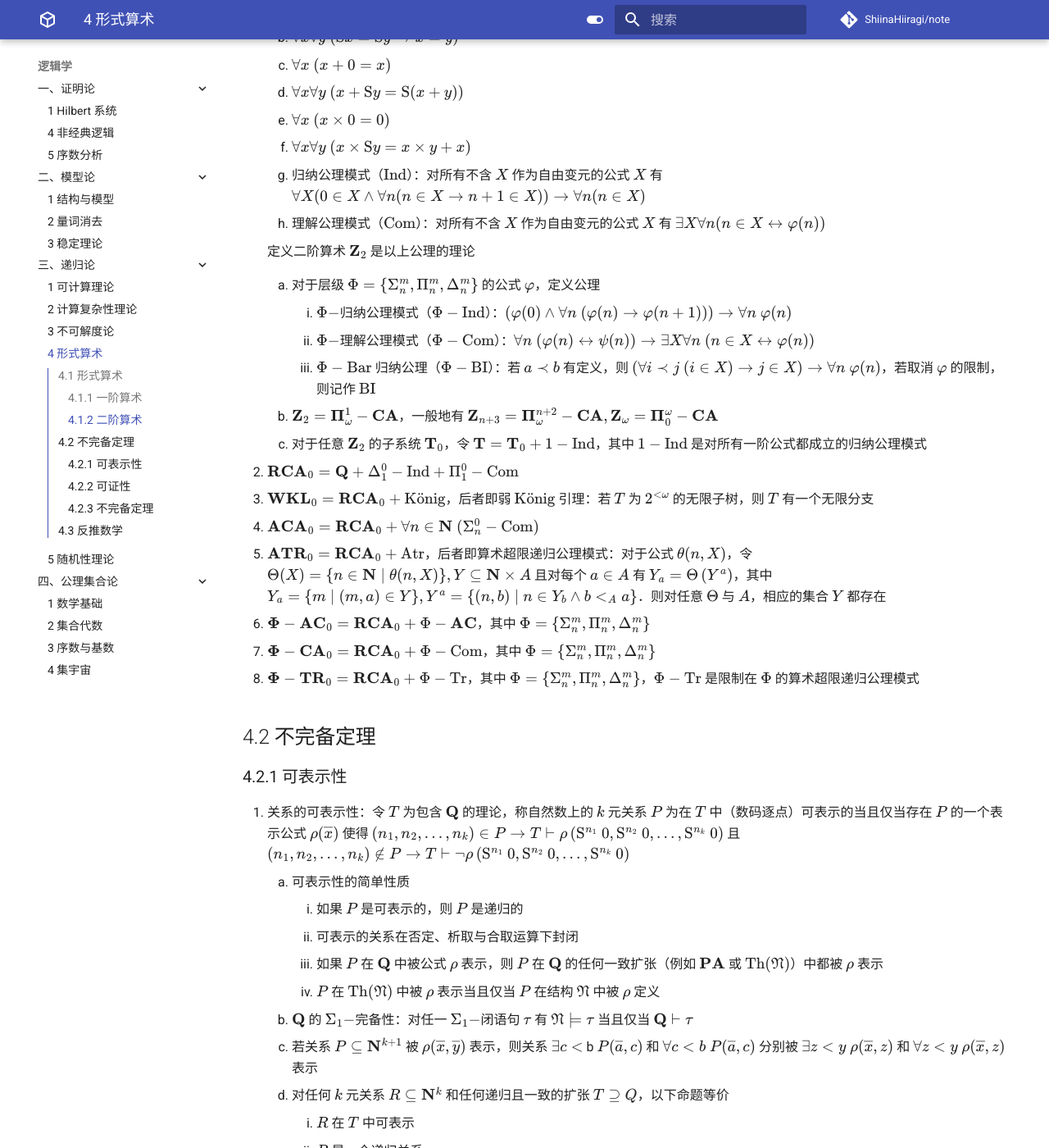
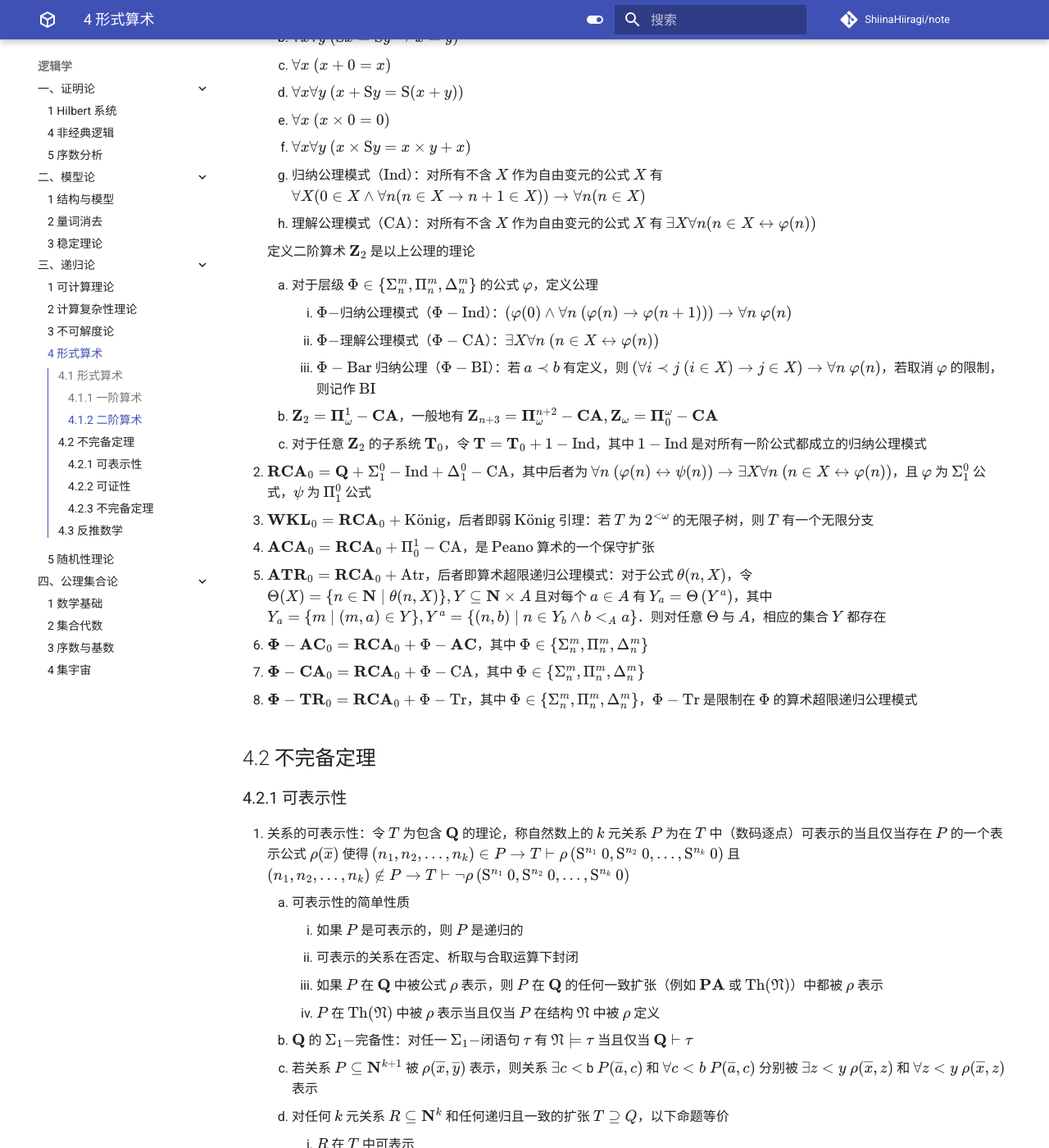
Before and after one commit to ShiinaHiiragi/note, an MkDocs documentation site: the page built from docs/logic/rec/arith.md, in a window 1280 px wide and 1400 px high, scrolled down 2233 px. Shown: the whole window at 82% size. Built offline with MkDocs 1.6.1 and Material for MkDocs 9.7.7, drawn with Linux system fonts in a browser that asks for light colours; comment, search, counter and statistics services are not loaded; some of the changed text lies outside the part shown.

Commit message:
change z2

```diff
--- a/docs/logic/rec/arith.md
+++ b/docs/logic/rec/arith.md
@@ -73,25 +73,25 @@
     5. $\forall x \ (x \times 0 = 0)$
     6. $\forall x \forall y \ (x \times \mathrm{S} y = x \times y+x)$
     7. 归纳公理模式（$\mathrm{Ind}$）：对所有不含 $X$ 作为自由变元的公式 $X$ 有 $\forall X(0 \in X \wedge \forall n(n \in X \rightarrow n+1 \in X)) \rightarrow \forall n(n \in X)$
-    8. 理解公理模式（$\mathrm{Com}$）：对所有不含 $X$ 作为自由变元的公式 $X$ 有 $\exists X \forall n(n \in X \leftrightarrow \varphi(n))$
+    8. 理解公理模式（$\mathrm{CA}$）：对所有不含 $X$ 作为自由变元的公式 $X$ 有 $\exists X \forall n(n \in X \leftrightarrow \varphi(n))$
 
     定义二阶算术 $\mathbf{Z}_2$ 是以上公理的理论
 
-    1. 对于层级 $\Phi = \{\Sigma_{n}^{m}, \Pi_{n}^{m}, \Delta_{n}^{m}\}$ 的公式 $\varphi$，定义公理
+    1. 对于层级 $\Phi \in \{\Sigma_{n}^{m}, \Pi_{n}^{m}, \Delta_{n}^{m}\}$ 的公式 $\varphi$，定义公理
         1. $\Phi-$归纳公理模式（$\Phi-\mathrm{Ind}$）：$(\varphi(0) \wedge \forall n \ (\varphi(n) \rightarrow \varphi(n+1))) \rightarrow \forall n \ \varphi(n)$
-        2. $\Phi-$理解公理模式（$\Phi-\mathrm{Com}$）：$\forall n \ (\varphi(n) \leftrightarrow \psi(n)) \rightarrow \exists X \forall n \ (n \in X \leftrightarrow \varphi(n))$
+        2. $\Phi-$理解公理模式（$\Phi-\mathrm{CA}$）：$\exists X \forall n \ (n \in X \leftrightarrow \varphi(n))$
         3. $\Phi-\text{Bar}$ 归纳公理（$\Phi-\mathrm{BI}$）：若 $a \prec b$ 有定义，则 $(\forall i \prec j \ (i \in X) \to j \in X) \to \forall n \ \varphi(n)$，若取消 $\varphi$ 的限制，则记作 $\mathrm{BI}$
 
     2. $\mathbf{Z}_2 = \mathbf{\Pi}_\omega^1-\mathbf{CA}$，一般地有 $\mathbf{Z}_{n+3} = \mathbf{\Pi}_\omega^{n+2}-\mathbf{CA}, \mathbf{Z}_\omega = \mathbf{\Pi}_0^\omega-\mathbf{CA}$
     3. 对于任意 $\mathbf{Z}_2$ 的子系统 $\mathbf{T}_0$，令 $\mathbf{T} = \mathbf{T}_0 + \mathrm{1-Ind}$，其中 $\mathrm{1-Ind}$ 是对所有一阶公式都成立的归纳公理模式
 
-2. $\mathbf{RCA}_0 = \mathbf{Q} + \Delta_1^0-\mathrm{Ind} + \Pi_1^0-\mathrm{Com}$
+2. $\mathbf{RCA}_0 = \mathbf{Q} + \Sigma_1^0-\mathrm{Ind} + \Delta_1^0-\mathrm{CA}$，其中后者为 $\forall n \ (\varphi(n) \leftrightarrow \psi(n)) \rightarrow \exists X \forall n \ (n \in X \leftrightarrow \varphi(n))$，且 $\varphi$ 为 $\Sigma_1^0$ 公式，$\psi$ 为 $\Pi_1^0$ 公式
 3. $\mathbf{WKL}_0 = \mathbf{RCA}_0 + \text{K}\ddot{\mathrm o}\text{nig}$，后者即弱 $\text{K}\ddot{\mathrm o}\text{nig}$ 引理：若 $T$ 为 $2^{<\omega}$ 的无限子树，则 $T$ 有一个无限分支
-4. $\mathbf{ACA}_0 = \mathbf{RCA}_0 + \forall n \in \mathbf{N} \ (\Sigma_n^0-\mathrm{Com})$
+4. $\mathbf{ACA}_0 = \mathbf{RCA}_0 + \Pi_0^1-\mathrm{CA}$，是 $\text{Peano}$ 算术的一个保守扩张
 5. $\mathbf{ATR}_0 = \mathbf{RCA}_0 + \mathrm{Atr}$，后者即算术超限递归公理模式：对于公式 $\theta(n, X)$，令 $\Theta(X)=\{n \in \mathbf{N} \mid \theta(n, X)\}, Y \subseteq \mathbf{N} \times A$ 且对每个 $a \in A$ 有 $Y_{a}=\Theta\left(Y^{a}\right)$，其中 $Y_{a}=\{m \mid (m, a) \in Y\}, Y^{a}=\left\{(n, b) \mid n \in Y_{b} \wedge b<_{A} a\right\}$．则对任意 $\Theta$ 与 $A$，相应的集合 $Y$ 都存在
-6. $\mathbf{\Phi}-\mathbf{AC}_0 = \mathbf{RCA}_0 + \Phi-\mathbf{AC}$，其中 $\Phi = \{\Sigma_{n}^{m}, \Pi_{n}^{m}, \Delta_{n}^{m}\}$
-7. $\mathbf{\Phi}-\mathbf{CA}_0 = \mathbf{RCA}_0 + \Phi-\mathrm{Com}$，其中 $\Phi = \{\Sigma_{n}^{m}, \Pi_{n}^{m}, \Delta_{n}^{m}\}$
-8. $\mathbf{\Phi}-\mathbf{TR}_0 = \mathbf{RCA}_0 + \Phi-\mathrm{Tr}$，其中 $\Phi = \{\Sigma_{n}^{m}, \Pi_{n}^{m}, \Delta_{n}^{m}\}$，$\Phi-\mathrm{Tr}$ 是限制在 $\Phi$ 的算术超限递归公理模式
+6. $\mathbf{\Phi}-\mathbf{AC}_0 = \mathbf{RCA}_0 + \Phi-\mathbf{AC}$，其中 $\Phi \in \{\Sigma_{n}^{m}, \Pi_{n}^{m}, \Delta_{n}^{m}\}$
+7. $\mathbf{\Phi}-\mathbf{CA}_0 = \mathbf{RCA}_0 + \Phi-\mathrm{CA}$，其中 $\Phi \in \{\Sigma_{n}^{m}, \Pi_{n}^{m}, \Delta_{n}^{m}\}$
+8. $\mathbf{\Phi}-\mathbf{TR}_0 = \mathbf{RCA}_0 + \Phi-\mathrm{Tr}$，其中 $\Phi \in \{\Sigma_{n}^{m}, \Pi_{n}^{m}, \Delta_{n}^{m}\}$，$\Phi-\mathrm{Tr}$ 是限制在 $\Phi$ 的算术超限递归公理模式
 
 ## 4.2 不完备定理
 ### 4.2.1 可表示性
@@ -197,7 +197,7 @@
     第二不完备定理说明 $\text{Hilbert}$ 纲领不可能照原样实现
 
     1. 令 $\mathbf{PA}^*$ 为 $\mathbf{PA} + \neg \operatorname{Con}(\mathbf{PA})$，则 $\mathbf{PA}^*$ 一致
-    2. 定义超穷递归 $\forall \beta<\alpha \ (\forall \gamma<\beta \ \psi(\gamma) \rightarrow \psi(\beta)) \rightarrow \forall \beta<\alpha \ \psi(\beta)$，对任意序数 $\alpha < \varepsilon_{0}$，$\mathbf{PA}$ 可证明 $\operatorname{TI}(\alpha)$，但 $\mathbf{PA}$ 无法证明 $\operatorname{TI}(\varepsilon_{0})$，此时记 $\operatorname{PTO}(\mathbf{PA}) = \varepsilon$，称 $\mathbf{PA}$ 的证明论序数为 $\varepsilon_0$
+    2. 定义超穷递归 $\forall \beta<\alpha \ (\forall \gamma<\beta \ \psi(\gamma) \rightarrow \psi(\beta)) \rightarrow \forall \beta<\alpha \ \psi(\beta)$，对任意序数 $\alpha < \varepsilon_{0}$，$\mathbf{PA}$ 可证明 $\operatorname{TI}(\alpha)$，但无法证明 $\operatorname{TI}(\varepsilon_{0})$，此时记 $\operatorname{PTO}(\mathbf{PA}) = \varepsilon$，称 $\mathbf{PA}$ 的证明论序数为 $\varepsilon_0$
 
 4. $\text{L}\ddot{\mathrm{o}}\text{b}$ 定理
     1. $\vdash_{T} \square_{T}\left(\square_{T} \alpha \rightarrow \alpha\right) \rightarrow \square_{T} \alpha$
```
